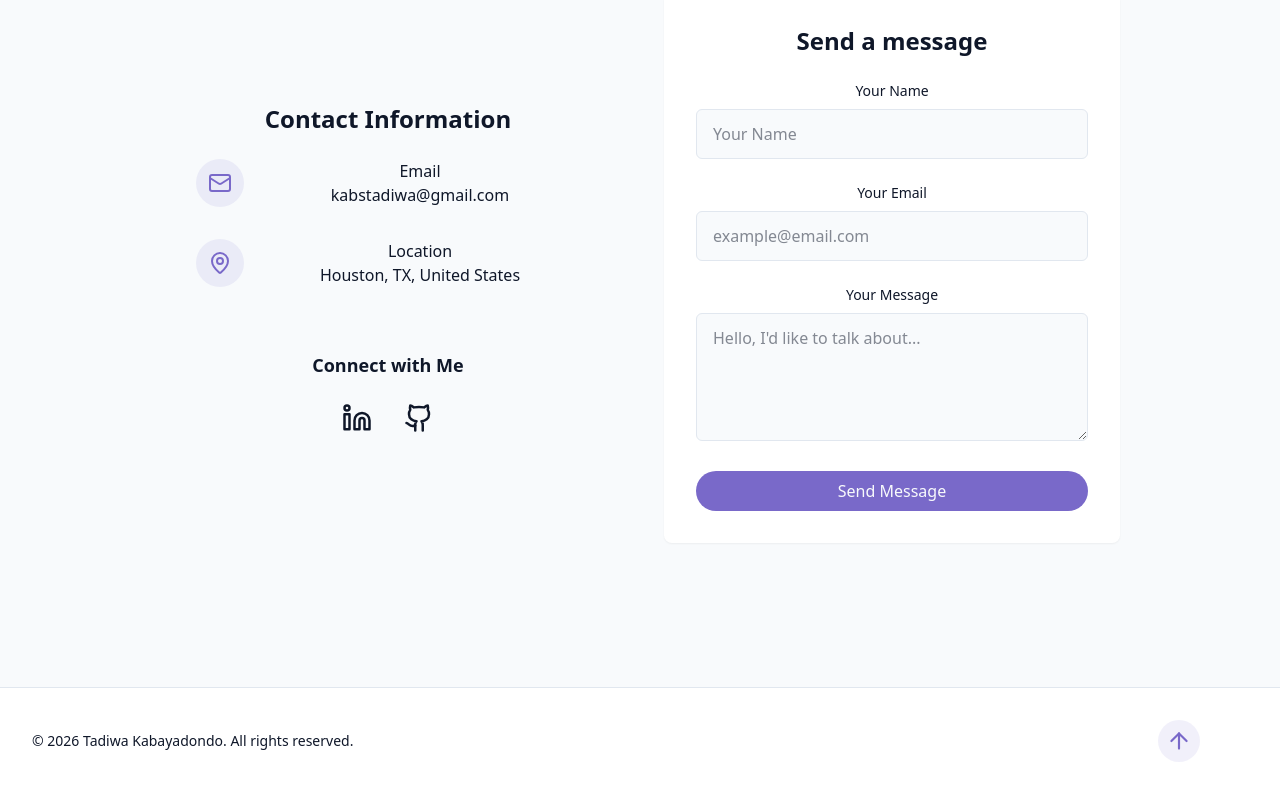
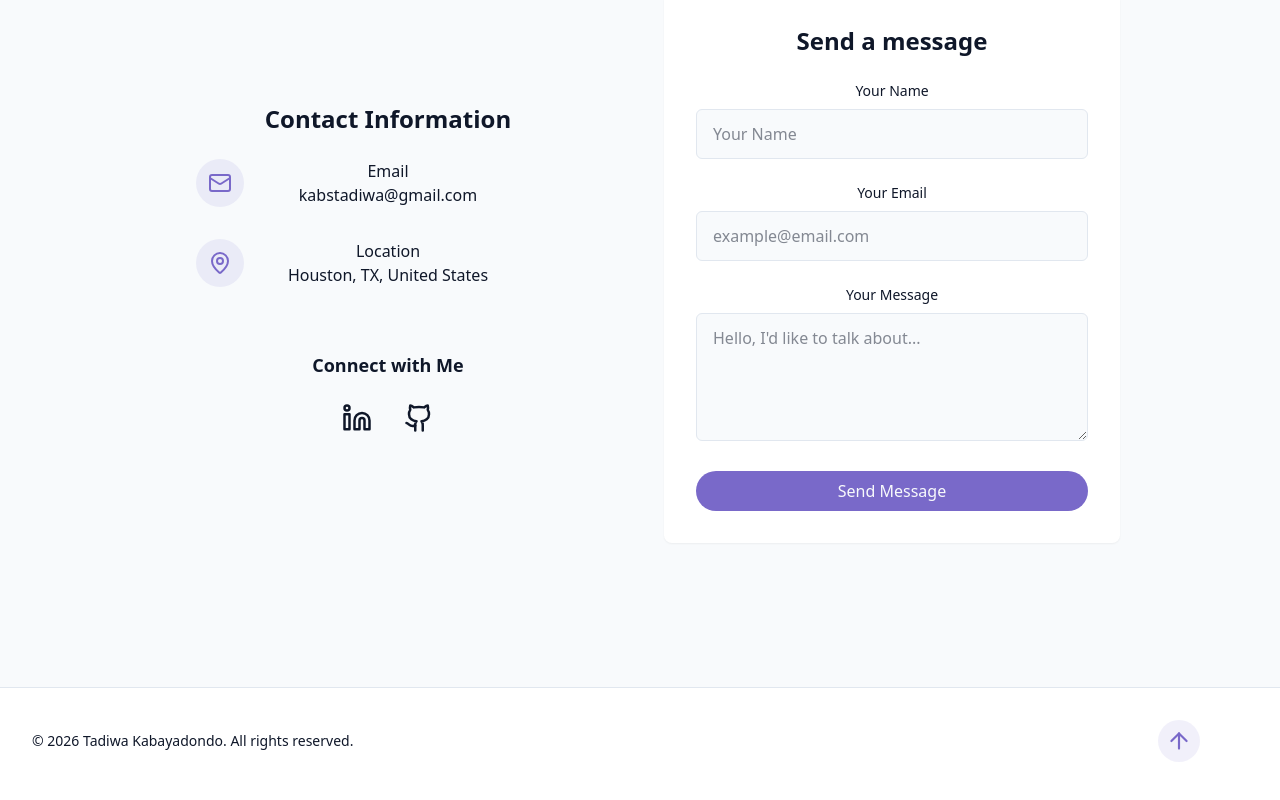
Before and after one commit to tadiwakabs/new-portfolio, a React (Vite) app: page / in a window 1280 px wide. Shown: the part 4651-5451 px from the top of the page. Built offline with nearby package versions, Linux system fonts and the light colour scheme; no server answers.

Commit message:
fixing some padding

```diff
--- a/src/pages/ContactSection.jsx
+++ b/src/pages/ContactSection.jsx
@@ -75,13 +75,13 @@ export const ContactSection = () => {
                     <div className="space-y-8 md:center flex-col">
                         <h3 className="text-2xl font-semibold mb-6 center"> Contact Information</h3>
                         {/* Email */}
-                        <div className="space-y-6 text-left lg:text-center justify-center">
+                        <div className="space-y-6 text-left lg:text-center">
                             <div className="flex items-start space-x-4">
                                 <div className="p-3 rounded-full bg-primary/10">
                                     <Mail className="h-6 w-6 text-primary" />{" "}
                                 </div>
-                                <div>
-                                    <h4 className="font-medium w-80">Email</h4>
+                                <div className="w-80 md:pr-16">
+                                    <h4 className="font-medium">Email</h4>
                                     <a
                                         href="mailto:kabstadiwa@gmail.com"
                                         className="text-muted-foreground hover:text-primary transition-colors"
@@ -92,7 +92,7 @@ export const ContactSection = () => {
                             </div>
                         </div>
                         {/* Phone */}
-                        {/* <div className="space-y-6 text-left lg:text-center justify-center">
+                        {/* <div className="space-y-6 text-left lg:text-center">
                             <div className="flex items-start space-x-4">
                                 <div className="p-3 rounded-full bg-primary/10">
                                     <Phone className="h-6 w-6 text-primary" />{" "}
@@ -109,13 +109,13 @@ export const ContactSection = () => {
                             </div>
                         </div> */}
                         {/* Location */}
-                        <div className="space-y-6 text-left lg:text-center justify-center">
+                        <div className="space-y-6 text-left lg:text-center">
                             <div className="flex items-start space-x-4">
                                 <div className="p-3 rounded-full bg-primary/10">
                                     <MapPin className="h-6 w-6 text-primary" />{" "}
                                 </div>
-                                <div>
-                                    <h4 className="font-medium w-80">Location</h4>
+                                <div className="w-80 md:pr-16">
+                                    <h4 className="font-medium">Location</h4>
                                     <a
                                         className="text-muted-foreground hover:text-primary transition-colors"
                                     >
```
